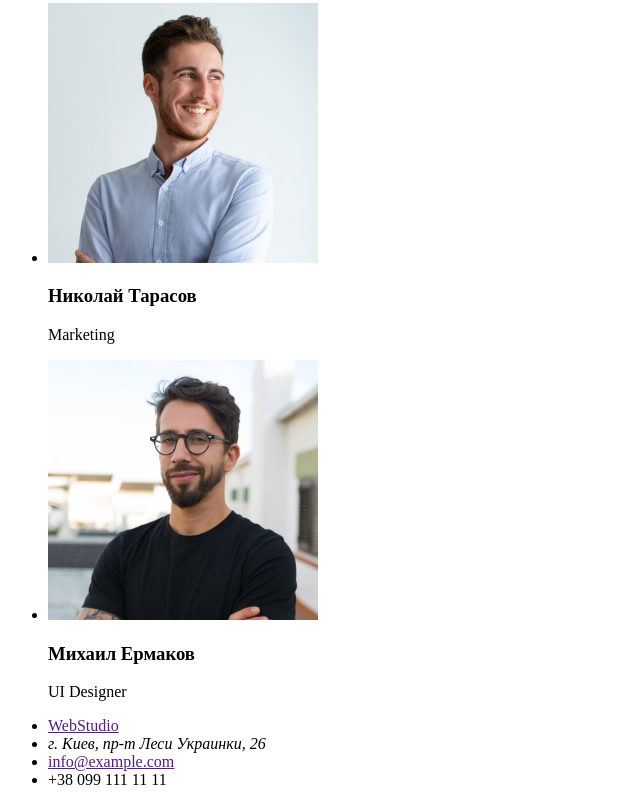
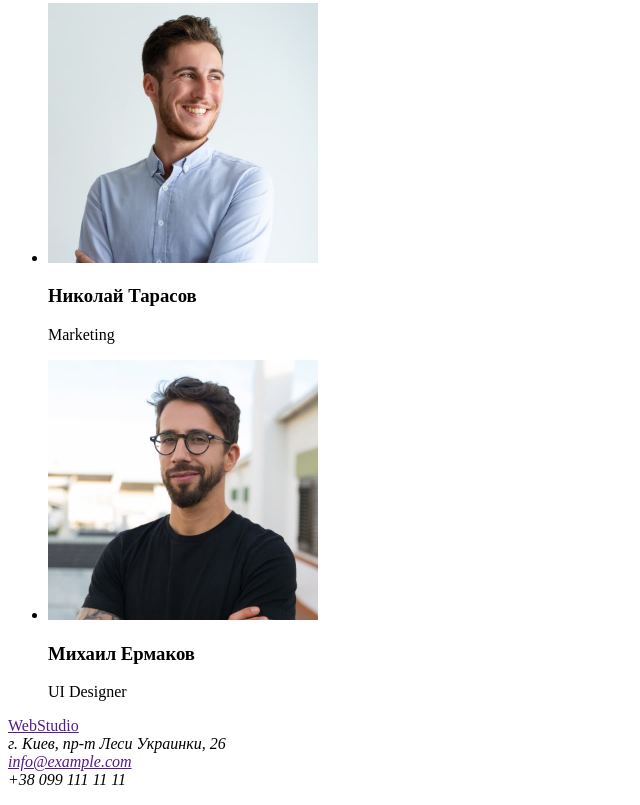
Before and after one commit to HELL4GAET/goit-markup-hw-01, a plain HTML site: page index.html in a window 1280 px wide. Shown: the part 1711-2516 px from the top of the page, without its empty margins (0-640 px from the left). Drawn offline with Linux system fonts and the light colour scheme.

Commit message:
изменил футер

```diff
--- a/index.html
+++ b/index.html
@@ -75,6 +75,7 @@
               alt="Игорь Демьяненко"
               width="270"
             />
+
             <h3>Игорь Демьяненко</h3>
             <p>Product Designer</p>
           </li>
@@ -89,6 +90,7 @@
               alt="Николай Тарасов"
               width="270"
             />
+
             <h3>Николай Тарасов</h3>
             <p>Marketing</p>
           </li>
@@ -102,12 +104,12 @@
     </main>
     <!--footer-->
     <footer>
-      <ul>
-        <li><a href="">WebStudio</a></li>
-        <li><address>г. Киев, пр-т Леси Украинки, 26</address></li>
-        <li><a href="">info@example.com</a></li>
-        <li>+38 099 111 11 11</li>
-      </ul>
+      <a href="">WebStudio</a>
+      <address>
+        г. Киев, пр-т Леси Украинки, 26<br />
+        <a href="">info@example.com</a><br />
+        +38 099 111 11 11
+      </address>
     </footer>
   </body>
 </html>
```
